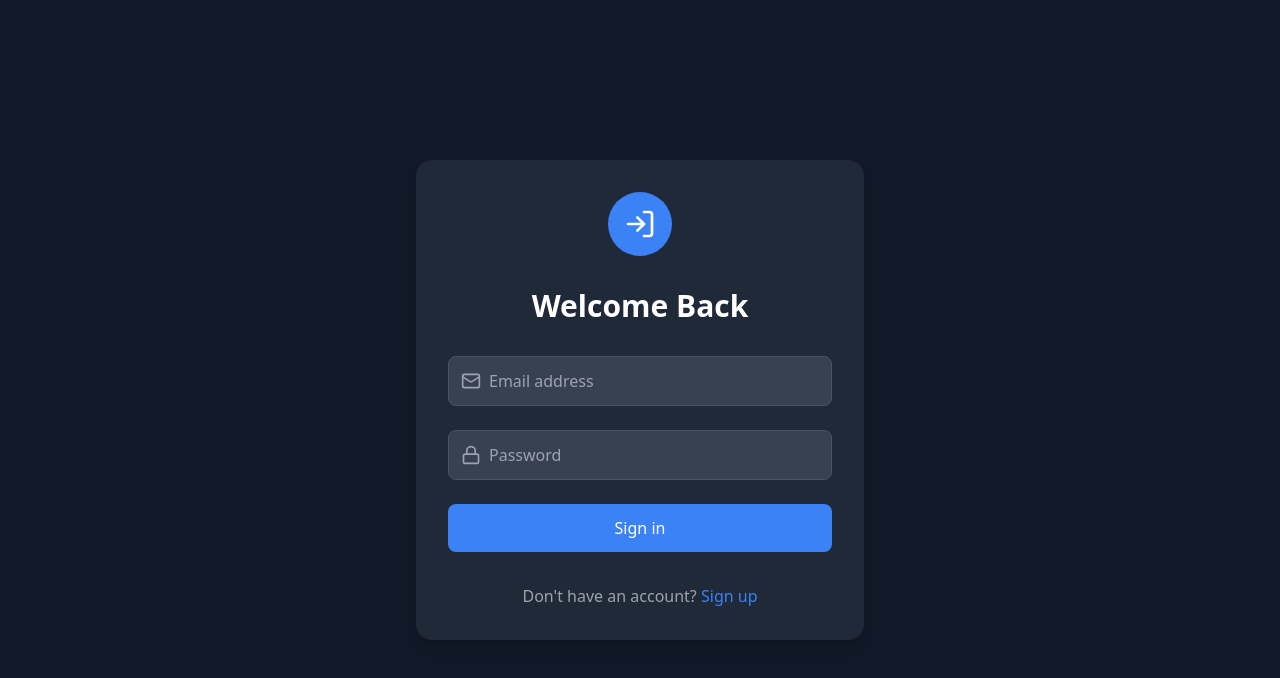
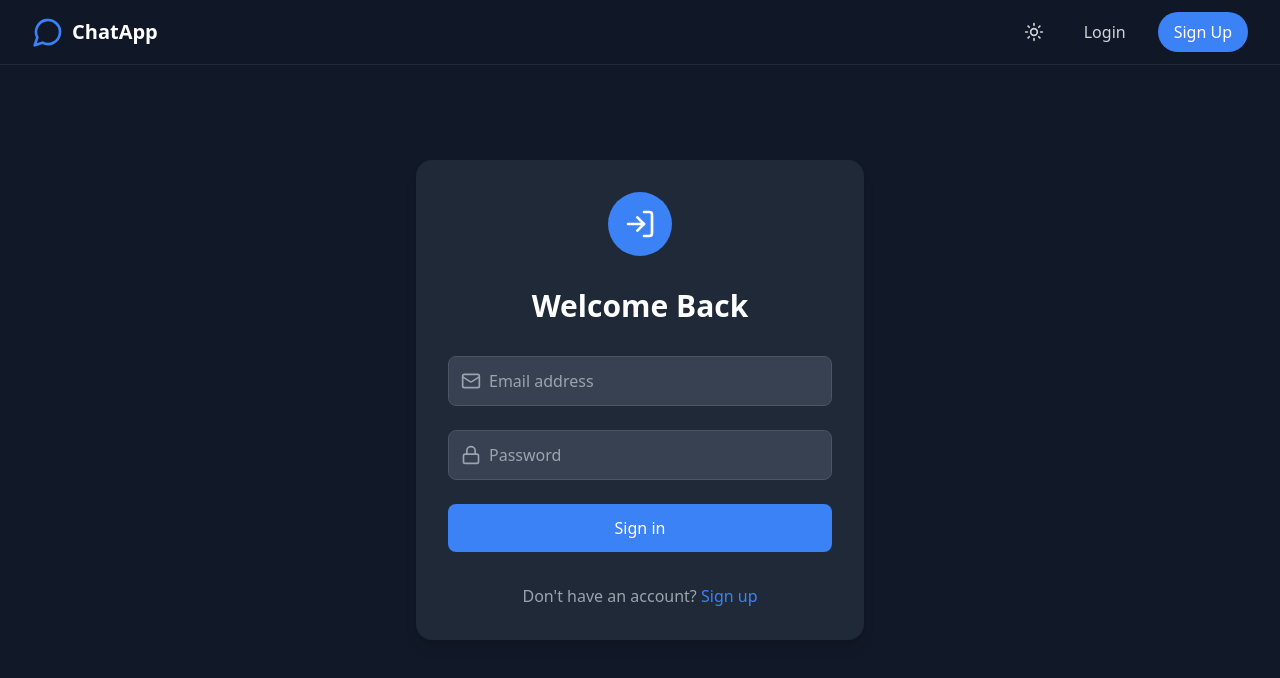
Before and after one commit to Prash766/ChatApp, a React (Vite) app in the folder client/: page /login in a window 1280 px wide. Shown: the top 678 px of the page. Built offline with nearby package versions, Linux system fonts and the light colour scheme; no server answers.

Commit message:
added protected route

```diff
--- a/client/src/App.tsx
+++ b/client/src/App.tsx
@@ -2,22 +2,28 @@ import { BrowserRouter, Route, Routes } from "react-router-dom"
 import { AuthPage } from "./pages/AuthPage"
 import ProtectedRoutes from "./ProtectedRoutes"
 import LandingPage from "./pages/LandingPage"
+import { Navbar } from "./components/NavBar"
+import { ChatWindow } from "./components/ChatWindow"
+import ChatPage from "./pages/ChatPage"
 
 
 const App = () => {
   return (
+    <>
     <BrowserRouter>
+    <Navbar/>
     <Routes>
       <Route path ='/login' element= {<AuthPage/>}/>
       <Route path ='/signup' element= {<AuthPage/>}/>
       <Route path='/' element={<LandingPage/>}/>
       <Route element={<ProtectedRoutes/>}>
-      {/* <Route path='/' element={}/>
-      <Route path='/' element={}/> */}
+      <Route path='/chat' element={<ChatPage/>}/>
+      {/* <Route path='/' element={}/> */}
       </Route>
 
     </Routes>
     </BrowserRouter>
+      </>
   )
 }
 
--- a/client/src/ProtectedRoutes.tsx
+++ b/client/src/ProtectedRoutes.tsx
@@ -4,9 +4,8 @@ import { Navigate, Outlet } from "react-router-dom"
 
 const ProtectedRoutes = () => {
     const {isAuthenticated  , authenticateUser} = useAuthStore()
-
     useEffect(()=>{
-     authenticateUser
+     authenticateUser()
     },[])
     return isAuthenticated ?<Outlet/> : <Navigate to= '/login' replace={true}/>
 }
```
